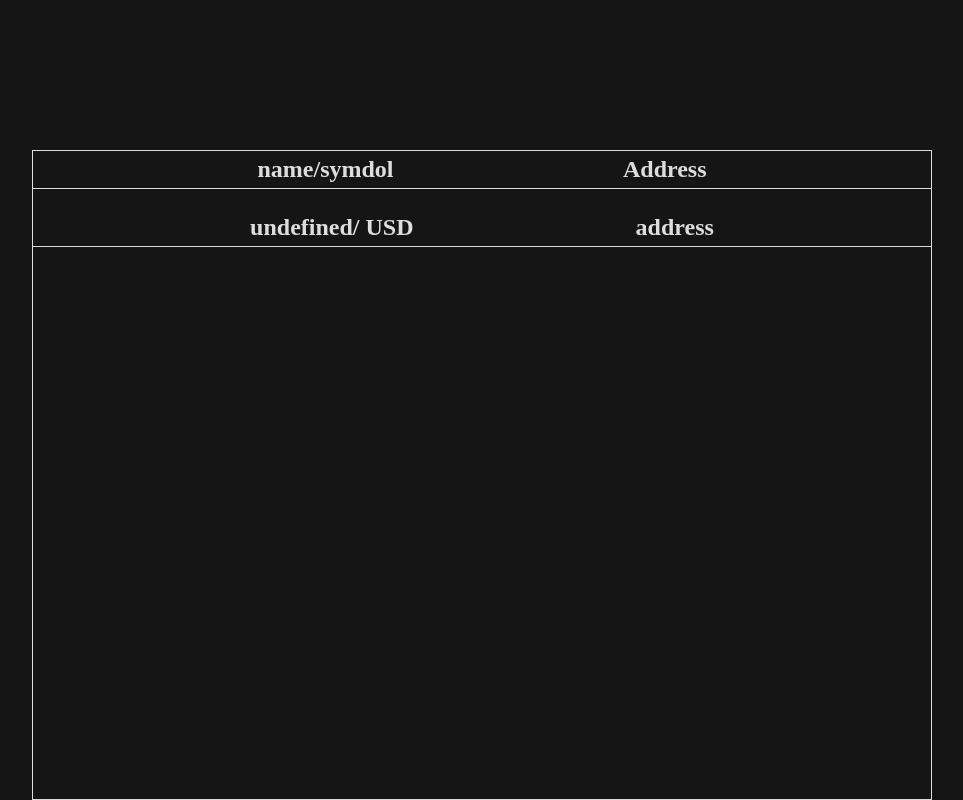
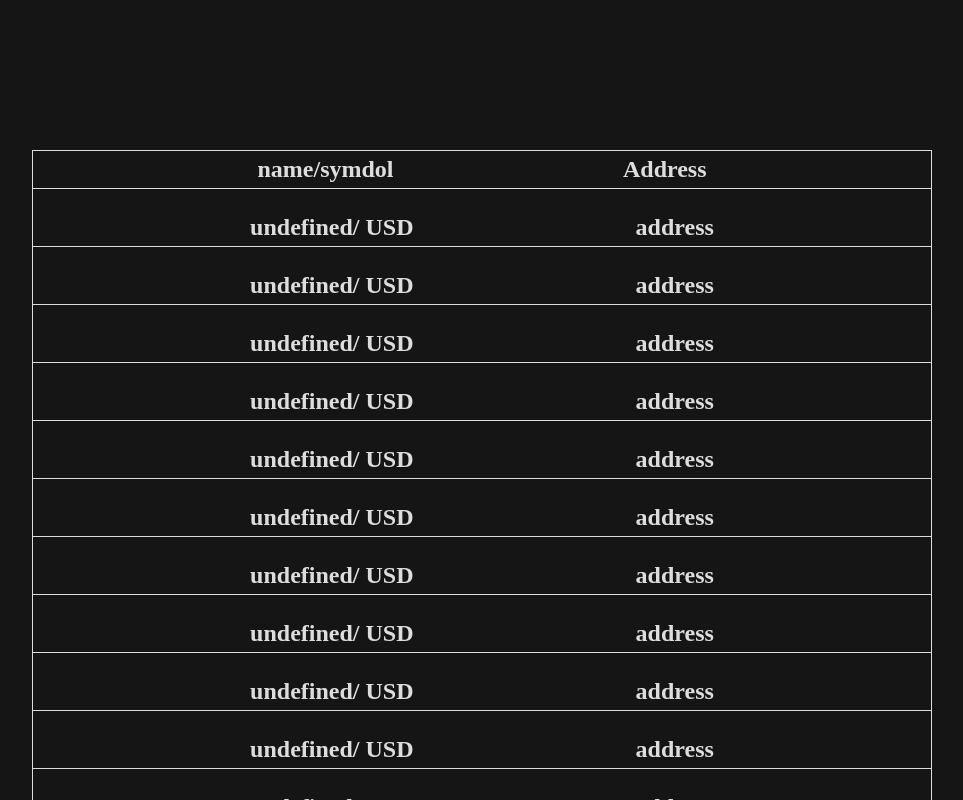
Before and after one commit to omar199523/new-chart, a React (Create React App) app: page / in a window 1280 px wide. Shown: the top 800 px of the page, without its empty margins (158-1121 px from the left). Built offline with nearby package versions, Linux system fonts and the light colour scheme; no server answers.

Commit message:
add more token

```diff
--- a/src/App.js
+++ b/src/App.js
@@ -1,46 +1,19 @@
 import {useEffect, useState} from 'react'
-import {query } from './getData'
+import {configArr } from './getData'
 
 import axios from 'axios';
 import Chart from './componant/chart';
 import './App.css'
 function App() {
-  const [tokenData,setTokenData] = useState([])
-  useEffect(()=>{
-   var config = {
-      method: 'post',
-      url: 'https://graphql.bitquery.io',
-      headers: {
-         'Content-Type': 'application/json',
-         'X-API-KEY': 'BQYh5IhPL57WRiNvTavzEpHM3RKhX6VZ'
-      },
-      data : {query}
-   };
 
-   axios(config)
-   .then(function (response) {
-    const dexTrades = response.data.data.ethereum.dexTrades
-    let labels = [],
-        dataSet = [];
-    dexTrades.forEach((filItem)=>{
-      labels.push(new Date(filItem.timeInterval.minute).getMinutes());
-      dataSet.push(filItem.quoteAmount)
-      })
-
-    setTokenData({labels,dataSet,title:dexTrades[0].baseCurrency.name})
-   })
-   .catch(function (error) {
-      console.log(error);
-   });
-},[])
-  return (
+  return(
     <div className="App">
       <div className='token-list'>
         <div className='title'>
           <h2 className='tilte-name'>name/symdol</h2>
           <h2 className='tilte-address'>Address</h2>
         </div>
-        <Chart data={tokenData}/>
+        {configArr.map(config=><Chart config={config}/> )}
       </div>
     </div>
   );
--- a/src/componant/chart/index.js
+++ b/src/componant/chart/index.js
@@ -1,17 +1,37 @@
 /* eslint-disable react-hooks/rules-of-hooks */
 import {useEffect, useState} from 'react'
 import GraduationYearChart from "../GraduationYearChart"
+import axios from 'axios'
 import './style.css'
-const chart = ({data}) => {
+const chart = ({config}) => {
     const [isShow,setIsShow] = useState(false)
+    const [tokenData,setTokenData] = useState({})
+    useEffect(()=>{
+        axios(config)
+        .then((response)=>{
+          const dexTrades = response.data.data.ethereum.dexTrades;
+          let labels =[],
+              dataSet =[];
+          dexTrades.forEach((filItem)=>{
+            labels.push(new Date(filItem.timeInterval.minute).getMinutes());
+            dataSet.push(filItem.quoteAmount)
+          })
+          setTokenData({labels,dataSet,title:dexTrades[0].baseCurrency.name})
+        })
+        .catch((error)=>{
+          console.log(error);
+        })
+
+  },[])
+  console.log(tokenData)
   return (
     <div className="list" onMouseEnter={()=> {setIsShow(true)}} onMouseLeave ={()=> {setIsShow(false)}}>
         <div className='title'>
-          <h2 className='tilte-name'>{data.title+ "/ USD"}</h2>
+          <h2 className='tilte-name'>{tokenData.title + "/ USD"}</h2>
           <h2 className='tilte-address'>address</h2>
         </div>
         {isShow && <div className="chart-con">
-           <GraduationYearChart labels ={data.labels} dataSet ={data.dataSet}/>
+           <GraduationYearChart labels ={tokenData.labels} dataSet ={tokenData.dataSet}/>
         </div>}
     </div>
   )
--- a/src/getData.js
+++ b/src/getData.js
@@ -1,10 +1,36 @@
 
-export const query = `{
+import axios from 'axios';
+export const adresss =["0xCcB79DfEcedc84a34a9f30A143c0d27011b0A2cD",
+                      "0x2A1c8974755fCd0EeF4D5620a778977a59ab18D2",
+                      "0x0C88CaC187e52819DbB02AEEbE50bA8922ac4770",
+                      "0x82758144037e2EDfa76D583E72e1485cEBbd0A10",
+                      "0xaab55eAf4d93BEea58169cc2bc3a41DF5c217a8D",
+                      "0xaF55252aE996A4C2219dA5B0AD70E37143CFC9c4",
+                      "0x81f3831f6bAE022D37e5ED3F4E99a8F7B2346c53",
+                      "0xe2726C708abDD358812d4e3ce68dCfbEbA435142",
+                      "0x2a77af20165a8247543C3E801518d0B813E1f02b",
+                      "0x45153B8f9d79797Ab41fd8aD170226e3EA9D9318",
+                      "0xc900A56ECF7bAa617bA2B6b6fAaE7fE6E6FF263C",
+                      "0x28390B1aFa57C0adce8433613c87275bBb5771eD",
+                      "0x84A17A0C3B37a67A7851B2c6326F93E0fE30046b",
+                      "0x8A32572dD40B475148B2b97C7e05559dBa763e94",
+                      "0xa001e9C2b71Ae6bb9Fb1fa7DC10E07Cf017a9FAD",
+                      "0x361630DFDE54414D30f2E11103aF4053C554F948",
+                      "0xf6ce982195Ae5961B561bE43066ADFCE0169E966",
+                      "0xcD078955CB64f1C4F4E2465A7B411617b72ef470",
+                      "0x801B1279d61cBc14fb778eD64A84363E257FA6bc",
+                      "0x3BC8a017d38CfE09093fbfeA3D91ef3a2cfA347B",
+                      "0x1497047C6954DAaE96C7C9Ab032125386602A176",
+                      "0xb108f91A698D0A5dae851aBF1164579895af4290",
+                      "0x49fF8058e8DC176cAE01c672E4B2175858C4aa45"]
+export const querys = adresss.map(item=>{
+  return `{
     ethereum(network: ethereum) {
     dexTrades(
     options: {asc: "timeInterval.minute" ,limit: 30}
     quoteCurrency: {in: "0xc02aaa39b223fe8d0a0e5c4f27ead9083c756cc2"}
-  baseCurrency: {is: "0xA81483a8E5a917be1BFe56f4eBA8d146d8E65Ba0"}
+    baseCurrency: {is:"${item}"}
+
     date: {after: "2021-04-28"}
     ) {
     timeInterval {
@@ -28,37 +54,15 @@ export const query = `{
     }
     }
   `
-
-   //   var data = JSON.stringify({
-  //     "query": "query MyQuery {\n  ethereum(network: bsc) {\n    transactions(options: {asc: \"block.timestamp.time\"}) {\n      amount(date: {since: null, till: null})\n      sender(txSender: {in: \"0xF6dDc8aCAFdA5BB95271CB73CFDe3AB7f67d3c99\"}) {\n        address\n      }\n      gasValue\n      hash\n      currency {\n        symbol\n        address\n        name\n      }\n      index\n      to {\n        address\n        smartContract {\n          contractType\n          currency {\n            name\n            tokenType\n            symbol\n          }\n        }\n      }\n      block {\n        height\n        timestamp {\n          time\n        }\n      }\n    }\n  }\n}\n",
-  //     "variables": "{}"
-  //  });
-
-  //  var config = {
-  //     method: 'post',
-  //     url: 'https://graphql.bitquery.io',
-  //     headers: {
-  //        'Content-Type': 'application/json',
-  //        'X-API-KEY': 'BQYh5IhPL57WRiNvTavzEpHM3RKhX6VZ'
-  //     },
-  //     data : data
-  //  };
-
-  //  axios(config)
-  //  .then( (response)=>{
-  //     let arr =response.data.data['ethereum']['transactions']
-  //     const labels = [];
-  //     const dataSet =[];
-  //     const title = `${arr[0].currency['name']}/${arr[0].currency.symbol}`;
-  //     const address = arr[0].sender.address;
-  //     if(arr.lingth !==0){
-  //         arr.slice(arr.length-25).map((item)=>{
-  //             labels.push(new Date(item.block.timestamp.time).getHours());
-  //             dataSet.push(item.amount)
-  //         })
-  //     }
-  //     setData({labels,dataSet,title,address})
-  //  })
-  //  .catch(function (error) {
-  //     console.log(error);
-  //  });
+})
+export const configArr = querys.map((query)=>{
+  return {
+    method: 'post',
+    url: 'https://graphql.bitquery.io',
+    headers: {
+      'Content-Type': 'application/json',
+      'X-API-KEY': 'BQYh5IhPL57WRiNvTavzEpHM3RKhX6VZ'
+    },
+    data : {query}
+  };
+})
```
Lines whose indentation alone changed are shown as unchanged.
